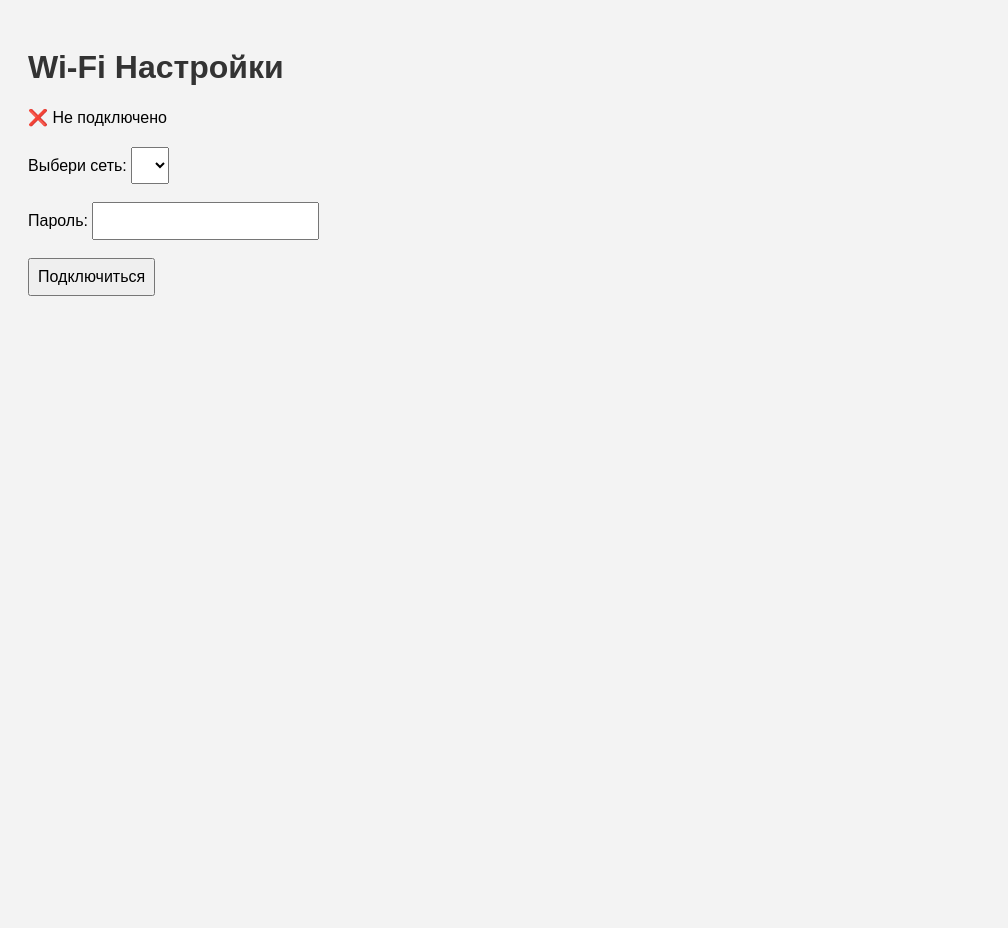
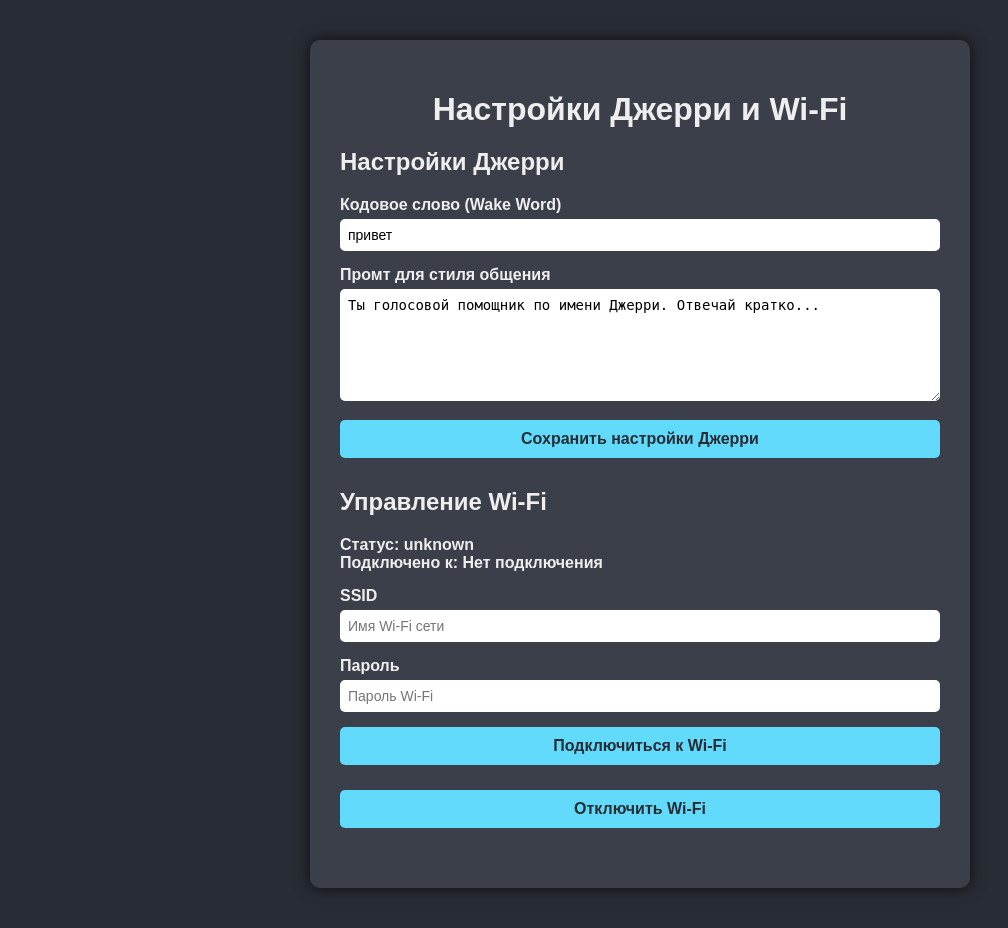
Before and after one commit to Mirnyi4/jerry, a Flask app: page / in a window 1280 px wide. Shown: the whole page, without its empty margins (0-1008 px from the left). Before the commit the page ends 296 px from the top, so only its background shows below. Run offline with Flask 3, Linux system fonts and the light colour scheme; lists and menus that the app fills with data are empty.

Commit message:
Update index.html

```diff
--- a/templates/index.html
+++ b/templates/index.html
@@ -1,29 +1,130 @@
-
 <!DOCTYPE html>
 <html lang="ru">
 <head>
-    <meta charset="UTF-8">
-    <title>Wi-Fi Настройки</title>
-    <link rel="stylesheet" href="/static/style.css">
+  <meta charset="UTF-8" />
+  <title>Настройки Джерри и Wi-Fi</title>
+  <style>
+    body {
+      background: #282c34;
+      color: #eee;
+      font-family: Arial, sans-serif;
+      display: flex;
+      justify-content: center;
+      align-items: flex-start;
+      padding: 40px 0;
+      margin: 0;
+    }
+    .container {
+      background: #3b3f4a;
+      padding: 30px;
+      border-radius: 10px;
+      width: 600px;
+      box-shadow: 0 0 15px rgba(0,0,0,0.7);
+    }
+    h1 {
+      margin-bottom: 20px;
+      text-align: center;
+    }
+    label {
+      display: block;
+      margin-top: 15px;
+      font-weight: bold;
+    }
+    input[type="text"], input[type="password"], textarea {
+      width: 100%;
+      padding: 8px;
+      margin-top: 5px;
+      border: none;
+      border-radius: 5px;
+      resize: vertical;
+      font-size: 14px;
+      box-sizing: border-box;
+    }
+    button {
+      margin-top: 15px;
+      width: 100%;
+      padding: 10px;
+      background: #61dafb;
+      border: none;
+      border-radius: 5px;
+      font-size: 16px;
+      cursor: pointer;
+      color: #282c34;
+      font-weight: bold;
+    }
+    button:hover {
+      background: #21a1f1;
+    }
+    .section {
+      margin-bottom: 30px;
+    }
+    .flash {
+      margin: 10px 0;
+      padding: 10px;
+      border-radius: 5px;
+      font-weight: bold;
+    }
+    .success {
+      background: #4caf50;
+      color: white;
+    }
+    .error {
+      background: #f44336;
+      color: white;
+    }
+    .wifi-status {
+      margin-top: 10px;
+      font-size: 16px;
+      font-weight: bold;
+    }
+  </style>
 </head>
 <body>
-    <h1>Wi-Fi Настройки</h1>
-    {% if current %}
-        <p>📶 Подключено к: <strong>{{ current }}</strong></p>
-    {% else %}
-        <p>❌ Не подключено</p>
-    {% endif %}
+  <div class="container">
+    <h1>Настройки Джерри и Wi-Fi</h1>
 
-    <form method="post" action="/connect">
-        <label for="ssid">Выбери сеть:</label>
-        <select name="ssid" id="ssid">
-            {% for net in networks %}
-                <option value="{{ net }}">{{ net }}</option>
-            {% endfor %}
-        </select><br><br>
-        <label for="password">Пароль:</label>
-        <input type="password" name="password" id="password" required><br><br>
-        <button type="submit">Подключиться</button>
-    </form>
+    {% with messages = get_flashed_messages(with_categories=true) %}
+      {% if messages %}
+        {% for category, message in messages %}
+          <div class="flash {{ category }}">{{ message }}</div>
+        {% endfor %}
+      {% endif %}
+    {% endwith %}
+
+    <div class="section">
+      <h2>Настройки Джерри</h2>
+      <form method="POST">
+        <label for="wake_word">Кодовое слово (Wake Word)</label>
+        <input type="text" id="wake_word" name="wake_word" value="{{ settings.wake_word }}" required />
+
+        <label for="system_prompt">Промт для стиля общения</label>
+        <textarea id="system_prompt" name="system_prompt" rows="6" required>{{ settings.system_prompt }}</textarea>
+
+        <button type="submit" name="save_settings">Сохранить настройки Джерри</button>
+      </form>
+    </div>
+
+    <div class="section">
+      <h2>Управление Wi-Fi</h2>
+      <div class="wifi-status">
+        Статус: {{ wifi.state }}<br />
+        Подключено к: {{ wifi.connection if wifi.connection else "Нет подключения" }}
+      </div>
+
+      <form method="POST" style="margin-top: 15px;">
+        <label for="ssid">SSID</label>
+        <input type="text" id="ssid" name="ssid" placeholder="Имя Wi-Fi сети" />
+
+        <label for="password">Пароль</label>
+        <input type="password" id="password" name="password" placeholder="Пароль Wi-Fi" />
+
+        <button type="submit" name="connect_wifi">Подключиться к Wi-Fi</button>
+      </form>
+
+      <form method="POST" style="margin-top: 10px;">
+        <button type="submit" name="disconnect_wifi">Отключить Wi-Fi</button>
+      </form>
+    </div>
+  </div>
 </body>
 </html>
```
